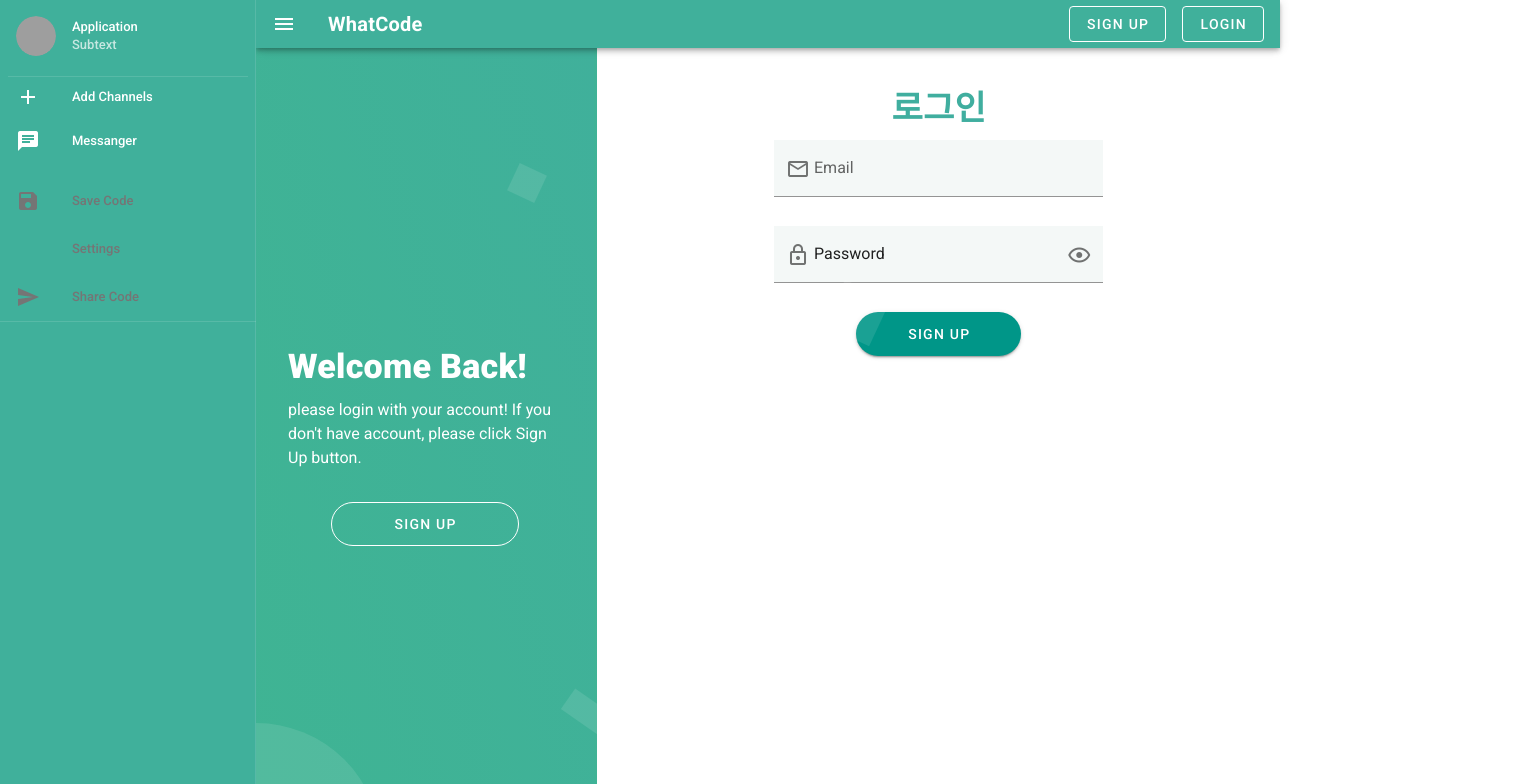
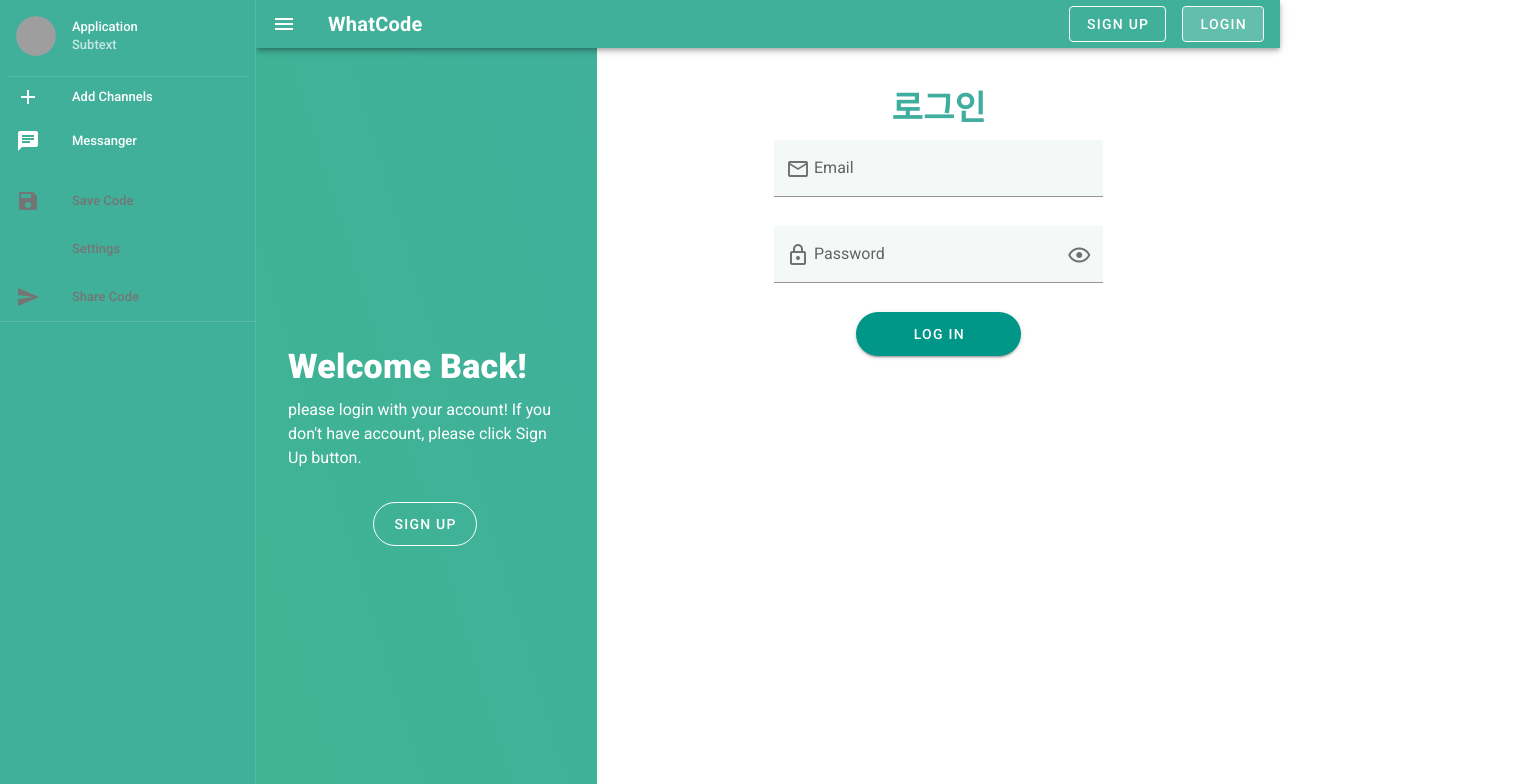
Before and after one commit to WhatCodeProject/Vue, a Vue app: page /login in a window 1280 px wide. Shown: the top 784 px of the page, 1536 px wide, since content can reach past the window. Built offline with nearby package versions, Linux system fonts and the light colour scheme; grey boxes are pictures that could not be loaded.

Commit message:
로그인, 회원가입 컴포넌트 분리

```diff
--- a/package.json
+++ b/package.json
@@ -5,7 +5,8 @@
   "scripts": {
     "serve": "vue-cli-service serve",
     "build": "vue-cli-service build",
-    "lint": "vue-cli-service lint"
+    "lint": "vue-cli-service lint",
+    "deploy": "npm run build && aws s3 sync ./dist s3://vue-whatcode"
   },
   "dependencies": {
     "axios": "^0.19.2",
--- a/src/App.vue
+++ b/src/App.vue
@@ -1,6 +1,6 @@
 <template>
     <v-app>
-        <NavBar/>
+        <NewNav/>
         <v-content style="padding-top: 24px">
             <router-view/>
         </v-content>
@@ -8,13 +8,13 @@
 </template>
 
 <script>
-    import NavBar from "./views/NavBar";
+    import NewNav from "./views/NewNav";
 
     export default {
         name: 'App',
 
         components: {
-            NavBar,
+            NewNav,
         },
     };
 </script>
--- a/src/routes/route.js
+++ b/src/routes/route.js
@@ -18,7 +18,11 @@ const router = new VueRouter({
         },
         {
             path:'/login',
-            component :  () => import('../views/BasicForUser')
+            component :  () => import('../views/Login')
+        },
+        {
+            path:'/register',
+            component: () => import('../views/Register')
         }
     ]
 });
--- /dev/null
+++ b/src/views/Login.vue
@@ -0,0 +1,71 @@
+<template>
+
+<div id="app">
+  <v-app>
+      <v-container fluid pa-0>
+        <v-layout row wrap>
+          <v-flex xs12 sm4 id="sign-in-text-wrapper">
+            <v-layout column align-center justify-center fill-height pa-3>
+              <div class="login-wrapper text-xs-center mb-3 pa-5">
+                <div class="display-1 font-weight-black mb-3">Welcome Back!</div>
+                <span class="subheading">
+                  please login with your account!
+                  If you don't have account, please click Sign Up button.
+                </span>
+              </div>
+              <v-btn rounded outlined large dark ripple to="/register">Sign Up</v-btn>
+            </v-layout>
+          </v-flex>
+          <v-flex xs12 sm8 id="sign-up-form-wrapper" class="active">
+            <v-layout column align-center justify-center pa-3 mt-5>
+              <v-flex xs12 mb-3 mt-5>
+                <div class="login-wrapper text-xs-center">
+                  <div class="display-1 font-weight-black">로그인</div>
+                </div>
+              </v-flex>
+              <v-flex xs12 class="form-wrapper">
+                <v-text-field
+                filled full-width single-line label="Email"
+                background-color="#f4f8f7"
+                color="grey darken-2"
+                prepend-inner-icon="mdi-email-outline"
+                ></v-text-field>
+                <v-text-field
+                  v-model="password"
+                  :append-icon="show1 ? 'mdi-eye-outline' : 'mdi-eye-off-outline'"
+                  :type="show1 ? 'text' : 'password'"
+                  filled full-width single-line label="Password"
+                  background-color="#f4f8f7"
+                  color="grey darken-2"
+                  prepend-inner-icon="mdi-lock-outline"
+                  @click:append="show1 = !show1"></v-text-field>
+              </v-flex>
+              <v-btn rounded large dark ripple color="teal" id="sign-up" @click="goHome">Log in</v-btn>
+            </v-layout>
+          </v-flex>
+        </v-layout>
+      </v-container>
+  </v-app>
+</div>
+
+</template>
+
+<script>
+
+export default {
+    data: () => ({
+    show1: true,
+    password: ""
+    }),
+    methods: {
+
+      goHome() {
+        this.$router.push({path : '/'})
+      }
+    }
+
+}
+</script>
+
+<style src="@/static/style.css" scoped>
+</style>
--- a/src/views/NavBar.vue
+++ b/src/views/NewNav.vue
@@ -4,7 +4,6 @@
                 app
                 color=#40b09b
                 dense
-
 
         >
             <v-app-bar-nav-icon class="white--text" @click.stop="navDrawer = !navDrawer"/>
@@ -16,8 +15,8 @@
             </v-toolbar-title>
             <v-spacer/>
 
-            <v-btn @click="signUp" depressed class="mr-4" color="white" outlined>Sign Up</v-btn>
-            <v-btn @click="login" depressed color="white" outlined>
+            <v-btn to="/register" depressed class="mr-4" color="white" outlined>Sign Up</v-btn>
+            <v-btn to="/login" depressed color="white" outlined>
                 Login
             </v-btn>
 
@@ -71,23 +70,23 @@
                         @click="save"
                 >
                     <v-list-item-action>
-                        <v-icon :class="loginText">save</v-icon>
+                        <v-icon color="grey darken-1">save</v-icon>
                     </v-list-item-action>
-                    <v-list-item-title :class="loginText">Save Code</v-list-item-title>
+                    <v-list-item-title class="grey--text text--darken-1">Save Code</v-list-item-title>
                 </v-list-item>
 
                 <v-list-item link @click="settings">
                     <v-list-item-action>
-                        <v-icon :class="loginText">mdi-settings</v-icon>
+                        <v-icon color="grey darken-1">mdi-settings</v-icon>
                     </v-list-item-action>
-                    <v-list-item-title :class="loginText" >Settings</v-list-item-title>
+                    <v-list-item-title class="grey--text text--darken-1">Settings</v-list-item-title>
                 </v-list-item>
 
                 <v-list-item link>
                     <v-list-item-action>
-                        <v-icon :class="loginText">mdi-send</v-icon>
+                        <v-icon color="grey darken-1">mdi-send</v-icon>
                     </v-list-item-action>
-                    <v-list-item-title :class="loginText" >Share Code</v-list-item-title>
+                    <v-list-item-title class="grey--text text--darken-1">Share Code</v-list-item-title>
                 </v-list-item>
 
             </v-list>
@@ -99,13 +98,13 @@
                 </div>
                 <v-list>
                     <v-list-item
-                            v-for="(item, index) in joinMembers"
+                            v-for="item in joinMembers"
                             :key="item"
                             link
                     >
                         <v-list-item-avatar>
                             <img
-                                    :src="`https://randomuser.me/api/portraits/men/${index}.jpg`"
+                                    :src="`https://randomuser.me/api/portraits/men/${Math.floor(Math.random() * 100)}.jpg`"
                                     alt=""
                             >
                         </v-list-item-avatar>
@@ -143,12 +142,10 @@
                 miniVariant: false,
                 expandOnHover: false,
                 background: false,
-                loginText : 'grey--text text--darken-1',
             }
         },
         computed: {
             isInCodeRoom() {
-                this.loginText = this.$store.state.common.isInCodeRoom === true ? 'text--white' : 'grey--text text--darken-1';
                 return this.$store.state.common.isInCodeRoom;
             },
             joinMembers() {
@@ -156,18 +153,11 @@
             }
         },
         methods: {
-            login() {
-                this.$router.push({path: './login'})
-            },
-            signUp() {
-                alert("Sign Up");
-            },
             save() {
                 alert("Save Code");
             },
             settings() {
             },
-
         },
     }
 </script>
--- a/src/views/BasicForUser.vue
+++ b/src/views/Register.vue
@@ -2,7 +2,7 @@
 
 <div id="app">
   <v-app>
-      <v-container fluid pa-0>
+    <v-container fluid pa-0>
         <div class="background-shapes-wrapper">
           <div class="background-shapes-container">
             <div class="background-shape circle-one"></div>
@@ -22,28 +22,21 @@
             <v-layout column align-center justify-center fill-height pa-3>
               <div class="login-wrapper text-xs-center mb-3 pa-5">
                 <div class="display-1 font-weight-black mb-3" v-if="isSwitch">Hello, Nice to meet you!</div>
-                <div class="display-1 font-weight-black mb-3" v-else>Welcome Back!</div>
                 <span class="subheading" v-if="isSwitch">
                     Write your personal details and Co-op with your team.
                    If you already have an account, click Login button.
                 </span>
-                <span class="subheading" v-else>
-                  please login with your account!
-                  If you don't have account, please click Sign Up button.
-                </span>
               </div>
-              <v-btn rounded outlined large dark ripple v-if="isSwitch" id="sign-up" @click="isSwitch = !isSwitch">Log in</v-btn>
-              <v-btn rounded outlined large dark ripple v-else id="sign-in" @click="isSwitch = !isSwitch">Sign Up</v-btn>
             </v-layout>
           </v-flex>
-
           <v-flex xs12 sm8 id="sign-up-form-wrapper" class="active" v-bind:class="{ switch: isSwitch}">
-            <v-layout column align-center justify-center pa-3 mt-5 style="margin-top: 100px">
+            <v-layout column align-center justify-center pa-3 mt-5>
               <v-flex xs12 mb-3 mt-5>
                 <div class="login-wrapper text-xs-center">
-                  <div class="display-1 font-weight-black" v-if="isSwitch">회원 가입</div>
-                  <div class="display-1 font-weight-black" v-else>로그인</div>
+                  <div class="display-1 font-weight-black" v-if="isSwitch">Create Account</div>
                 </div>
+              </v-flex>
+              <v-flex v-if="isSwitch" xs12 mb-2> <span class="grey--text text--lighten-1">or use your email for registration</span>
               </v-flex>
               <v-flex xs12 class="form-wrapper">
                 <v-text-field v-if="isSwitch"
@@ -91,7 +84,7 @@
 export default {
     data: () => ({
     show1: true,
-    isSwitch: false,
+    isSwitch: true,
     password: "Password"
     }),
     methods: {
```
